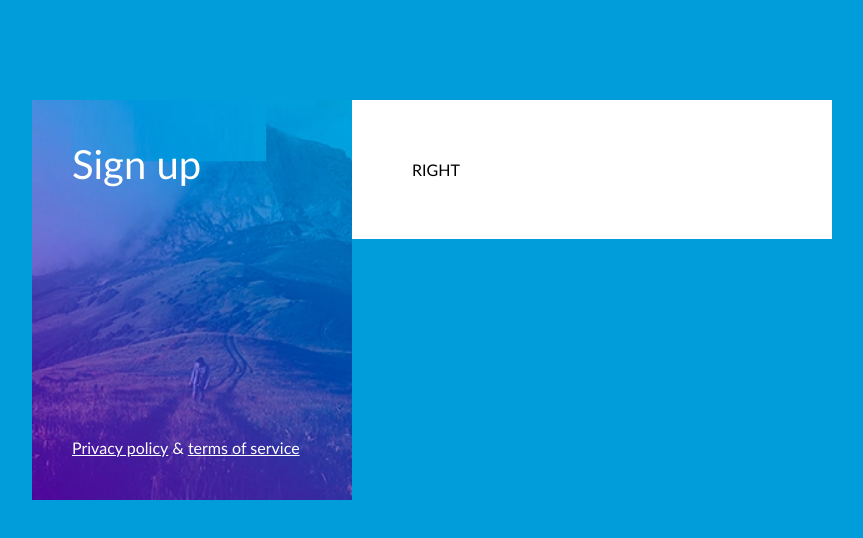
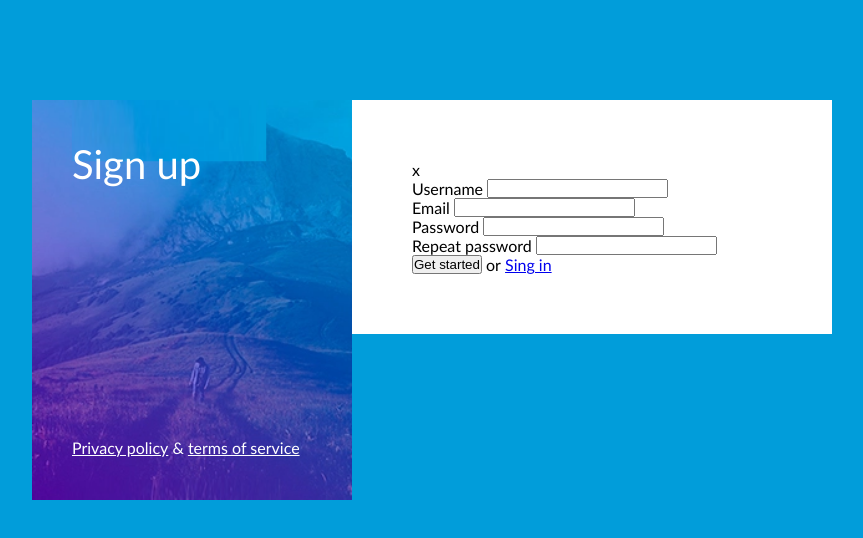
Before and after one commit to varanauskast/sing-up, a website: page index.html in a window 1280 px wide. Shown: the whole page, without its empty margins (208-1071 px from the left). Drawn offline with Linux system fonts and the light colour scheme.

Commit message:
Right colum labels & input

```diff
--- /dev/null
+++ b/css/form.css
@@ -0,0 +1,17 @@
+.form {
+    width: 100%;
+
+.form > .form-row {
+    width: 100%;
+}
+.form > .form-row {
+    width: 100%;
+}
+
+.form > form-row > .label {
+    width: 100%;
+}
+
+.form > form-row > .input {
+    width: 100%;
+}
--- a/css/main.css
+++ b/css/main.css
@@ -52,3 +52,6 @@ background-color: #019DDA;
     padding: 60px;
     background-color: #fff;
 }
+
+.close {
+}
--- a/index.html
+++ b/index.html
@@ -13,6 +13,9 @@
     <link rel="mask-icon" href="favicon/safari-pinned-tab.svg" color="#5bbad5">
     <meta name="msapplication-TileColor" content="#da532c">
     <meta name="theme-color" content="#ffffff">
+    <link rel="stylesheet" href="./css/reser.css">
+    <link rel="stylesheet" href="./css/button.css">
+    <link rel="stylesheet" href="./css/form.css">
     <link rel="stylesheet" href="./css/main.css">
 </head>
 
@@ -27,7 +30,30 @@
             </footer>
         </div>
         <div class="right-column">
-            RIGHT
+            <div class="close">x</div>
+            <form class="form">
+                <div class="form-row">
+                    <label for="" class="label">Username</label>
+                    <input type="text" class="input">
+                </div>
+                <div class="form-row">
+                    <label for="" class="label">Email</label>
+                    <input type="text" class="input">
+                </div>
+                <div class="form-row">
+                    <label for="" class="label">Password</label>
+                    <input type="text" class="input">
+                </div>
+                <div class="form-row">
+                    <label for="" class="label">Repeat password</label>
+                    <input type="text" class="input">
+                </div>
+                <div class="form-row">
+                    <button type="submit"> Get started</button>
+                    <span>or</span>
+                    <a href="#">Sing in</a>
+                </div>
+            </form>
         </div>
     </main>
 
```
Also changed, not shown: css/button.css (added), css/reser.css (added).
